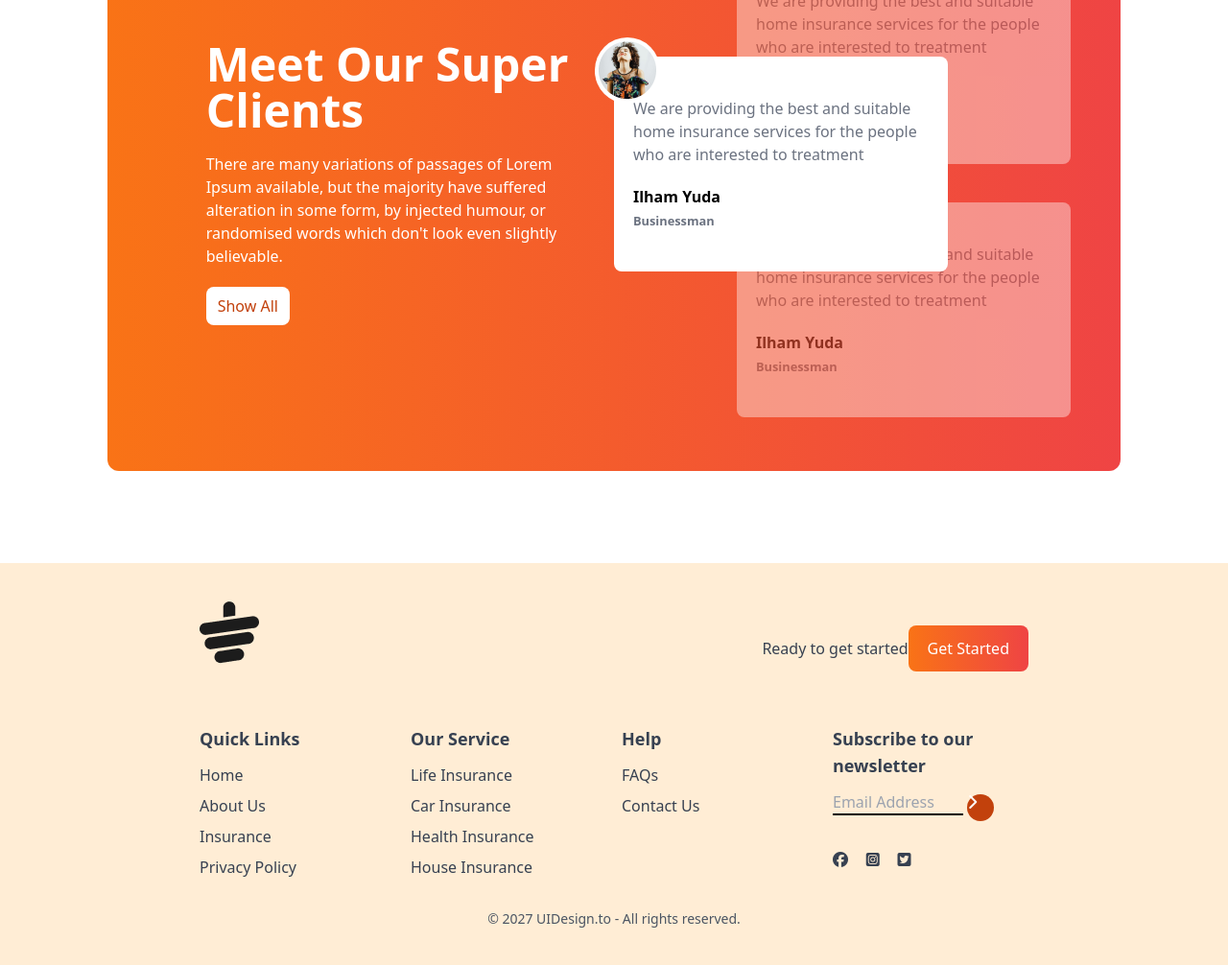
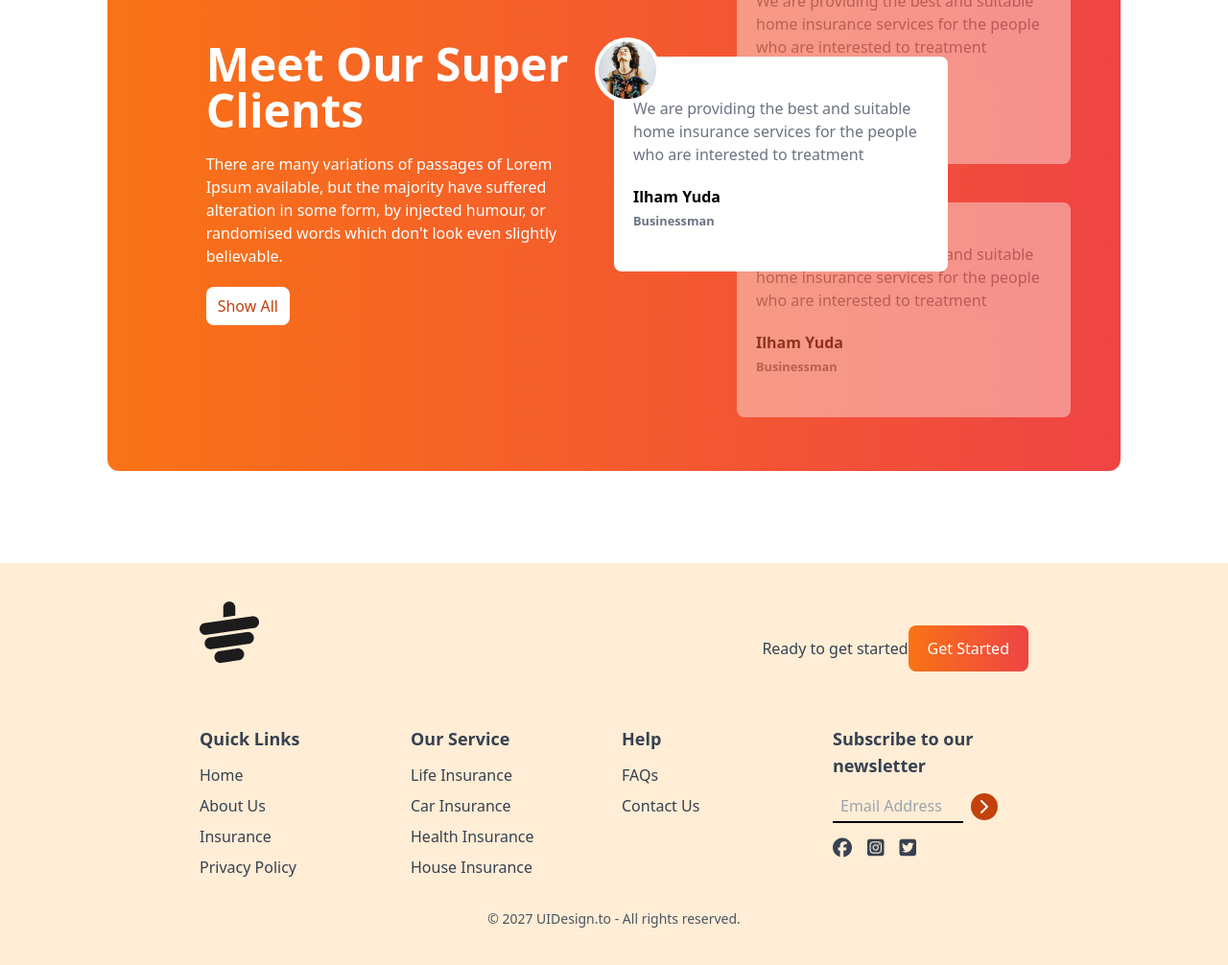
Before and after one commit to GeorgeBlaize/tea-house, a plain HTML site: page index.html in a window 1280 px wide. Shown: the part 1954-2960 px from the top of the page at 96% size. Drawn offline with nearby package versions, Linux system fonts and the light colour scheme.

Commit message:
updated chevron right part

```diff
--- a/index.html
+++ b/index.html
@@ -289,21 +289,32 @@
                       </ul>
                     </div>
                     <!-- Fourth column -->
+
+
                      <div>
                       <h3 class="font-semibold text-lg mb-3">Subscribe to our newsletter</h3>
-                      <div class="flex flex-col space-y-2">
-                         <div>
-                          <input placeholder="Email Address" type="text" class="bg-transparent border-b-2 border-black w-4/6 ">
-                          <i class="fa-solid fa-chevron-right  w-7 h-7 bg-orange-700 inline-flex rounded-full text-white
-                         justify-center items-center" ></i>
-                         <div class="flex justify-between w-2/5 mb-2 mt-8">
-                          <i class="fa-brands fa-facebook"></i>
-                          <i class="fa-brands fa-square-instagram"></i>
-                          <i class="fa-brands fa-square-twitter"></i>
-                         </div>
-                         </div>
+
+                      <div class="flex flex-col space-y-4">
+                        <!-- Input Field with Chevron Icon -->
+                        <div class="flex items-center space-x-2">
+                          <input
+                            placeholder="Email Address"
+                            type="text"
+                            class="bg-transparent border-b-2 border-black w-4/6 px-2 py-1 focus:outline-none"
+                          >
+                          <i class="fa-solid fa-chevron-right w-7 h-7 bg-orange-700 flex items-center
+                             justify-center rounded-full text-white cursor-pointer pl-2 pt-1.5"></i>
+                        </div>
+
+                        <!-- Social Icons Section -->
+                        <div class="flex justify-start space-x-4 mt-4">
+                          <i class="fa-brands fa-facebook text-xl"></i>
+                          <i class="fa-brands fa-square-instagram text-xl"></i>
+                          <i class="fa-brands fa-square-twitter text-xl"></i>
+                        </div>
                       </div>
-                     </div>
+                    </div>
+
                   </div>
                   <!-- all rights reserved -->
                    <div class="text-center pt-4 mt-4">
```
